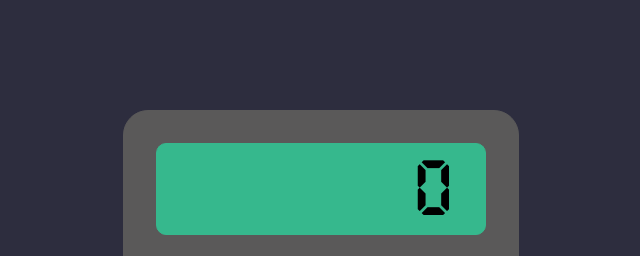
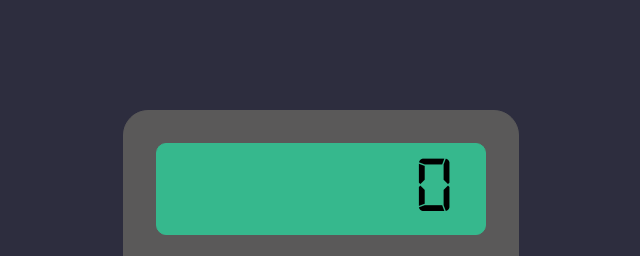
Before and after one commit to circobit/calculator, a plain HTML site: page index.html in a window 1280 px wide. Shown: the top 256 px of the page, 319-959 px from the left. Drawn offline with Linux system fonts and the light colour scheme.

Commit message:
change display font from 'digital-dismay' to 'digital-7'

```diff
--- a/css/style.css
+++ b/css/style.css
@@ -1,6 +1,6 @@
 @font-face {
-    font-family: "digital-dismay";
-    src: url("../fonts/digital-dismay.otf") format("opentype");
+    font-family: "digital-7";
+    src: url("../fonts/digital-7.ttf") format("truetype");
 }
 
 body {
@@ -34,7 +34,7 @@ body {
 }
 
 #display {
-	font-family: "digital-dismay";
+	font-family: "digital-7";
 	font-size: 5rem;
 	padding: 2rem;
 }
```
Also changed, not shown: fonts/digital-7.ttf (added), fonts/digital-dismay.otf (deleted).
